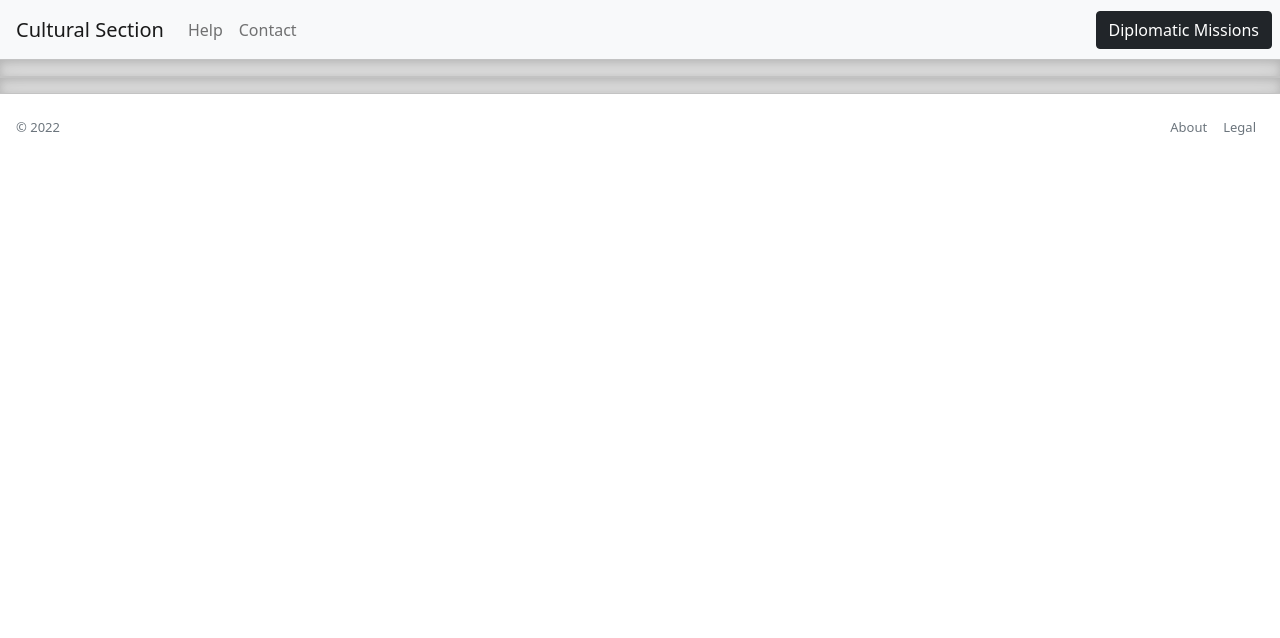
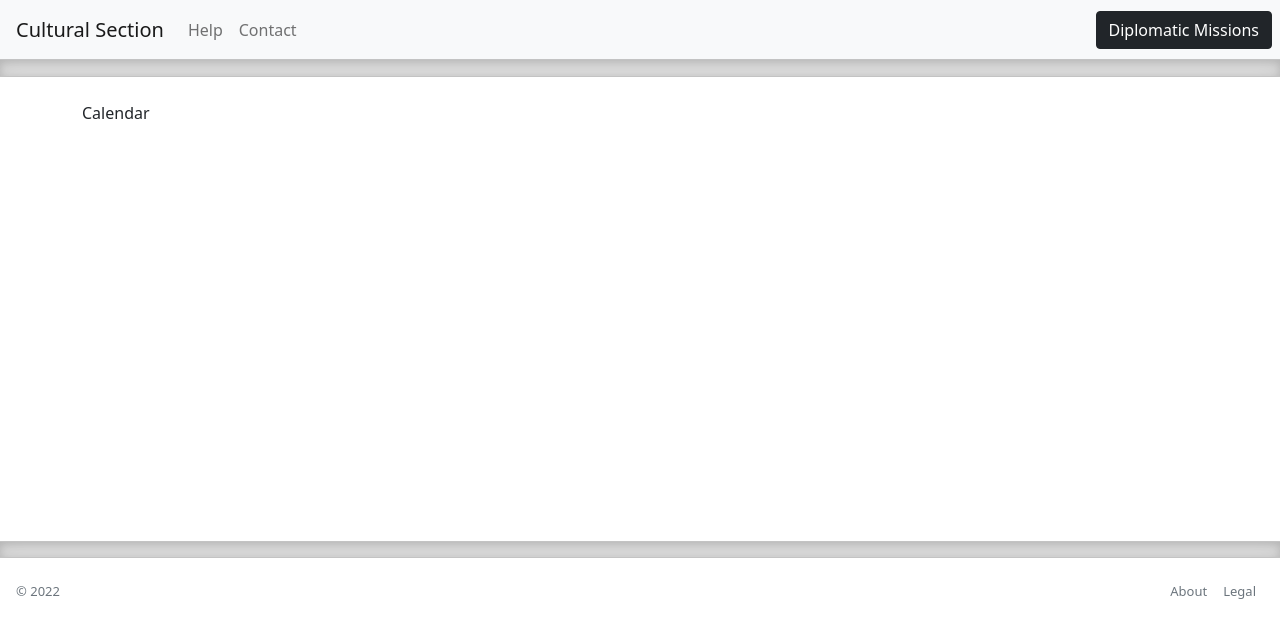
Before and after one commit to aa-ag/culturalsection, a Vue app in the folder client/: page /calendar in a window 1280 px wide. Shown: the top 638 px of the page. Built offline with nearby package versions, Linux system fonts and the light colour scheme.

Commit message:
Add Calendar component and its route in index

```diff
--- /dev/null
+++ b/client/src/components/Calendar.vue
@@ -0,0 +1,11 @@
+<template>
+  <div class="container">
+    <p>Calendar</p>
+  </div>
+</template>
+<style>
+.container {
+  padding-top: 1.5rem;
+  height: 29rem;
+}
+</style>
--- a/client/src/router/index.js
+++ b/client/src/router/index.js
@@ -3,6 +3,7 @@ import Home from "../components/Home.vue";
 import Missions from "../components/Missions.vue";
 import Login from "../components/Login.vue";
 import Signup from "../components/Signup.vue";
+import Calendar from "../components/Calendar.vue";
 import Help from "../components/Help.vue";
 import Contact from "../components/Contact.vue";
 import About from "../components/About.vue";
@@ -29,6 +30,11 @@ const routes = [
     path: "/signup",
     name: "Signup",
     component: Signup,
+  },
+  {
+    path: "/calendar",
+    name: "Calendar",
+    component: Calendar,
   },
   {
     path: "/help",
```
